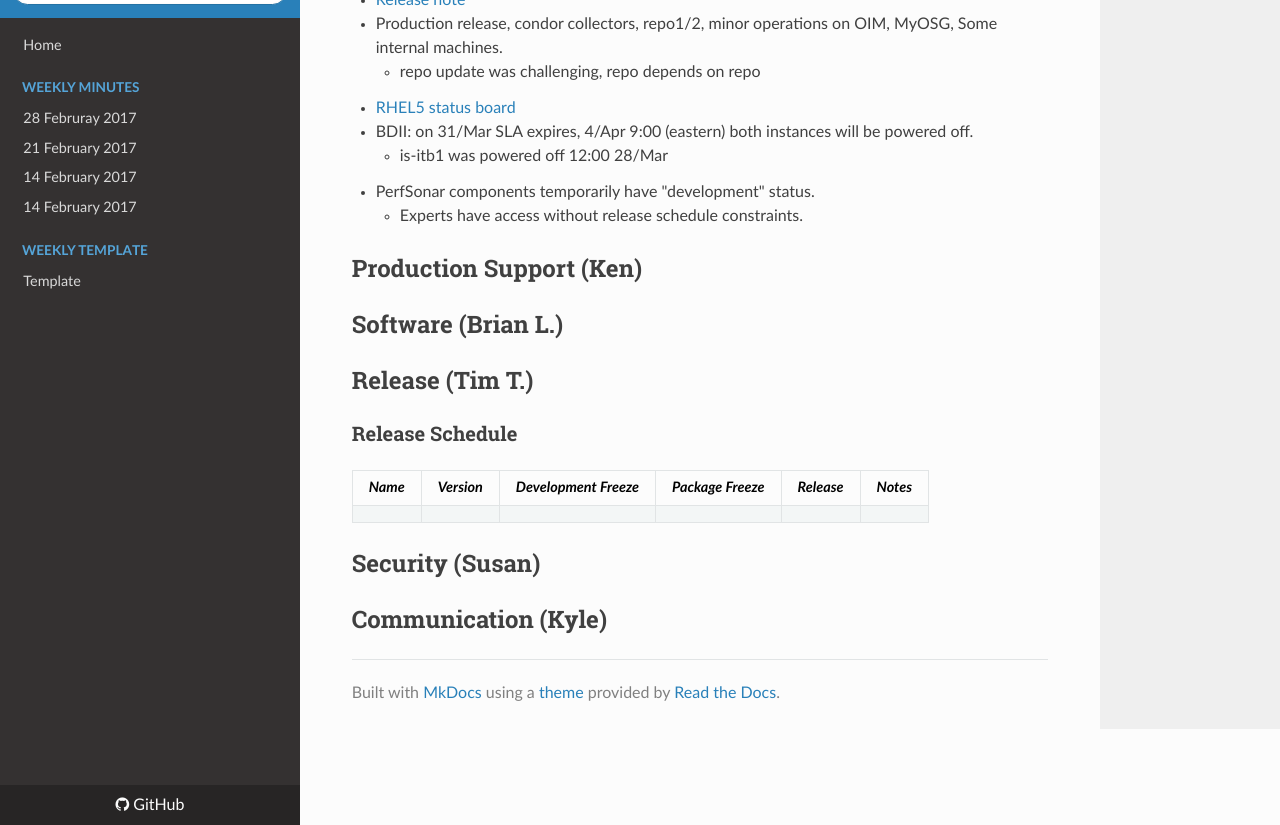
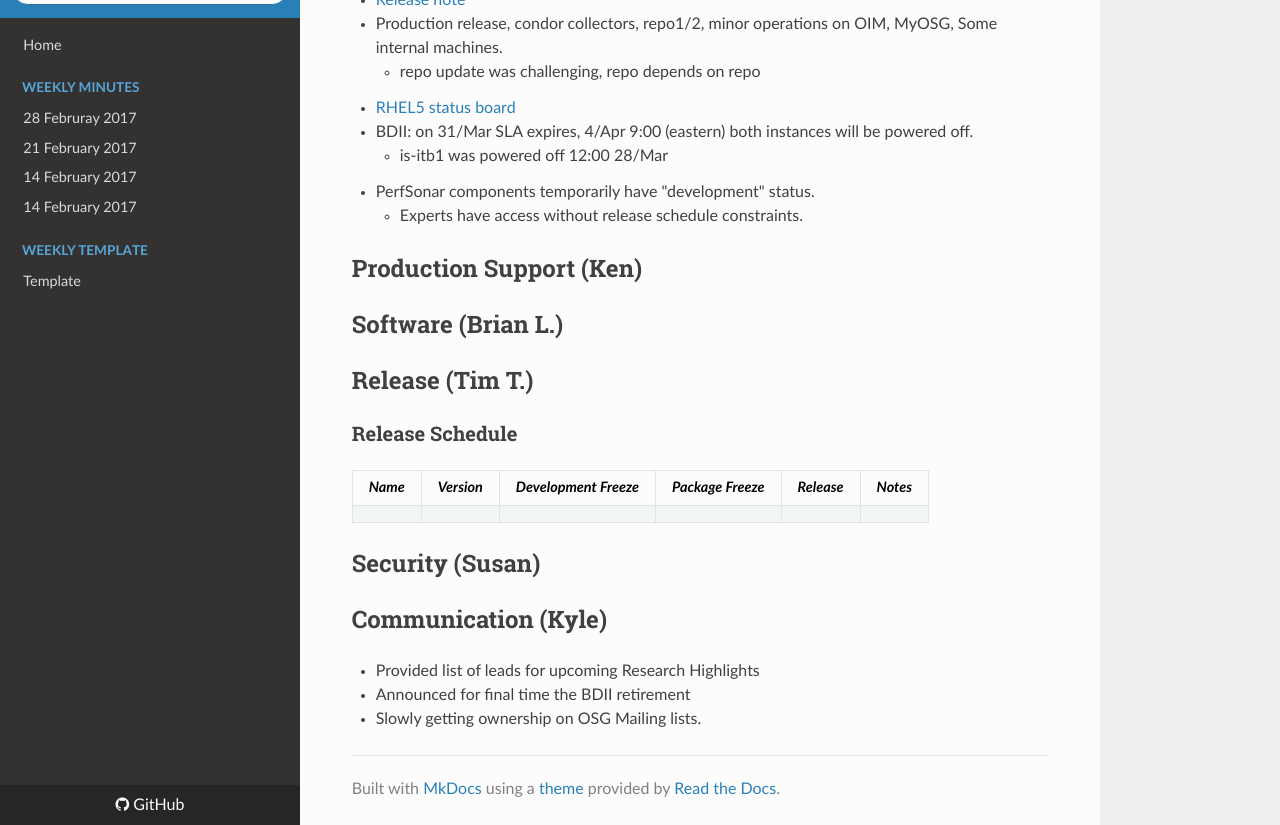
Before and after one commit to zsshah/production, an MkDocs documentation site: the page built from docs/WeeklyMinutes/28March2017.md, in a window 1280 px wide and 900 px high, scrolled down 2120 px, cut to the strip 75-900 px from the top of the window. Built offline with MkDocs 1.6.1, drawn with Linux system fonts in a browser that asks for light colours; nearby versions of some CDN libraries; old or Windows-style settings are respelled for this version of MkDocs.

Commit message:
Update 28March2017.md

```diff
--- a/docs/WeeklyMinutes/28March2017.md
+++ b/docs/WeeklyMinutes/28March2017.md
@@ -46,3 +46,6 @@
 ## Security (Susan)
 
 ## Communication (Kyle)
+   * Provided list of leads for upcoming Research Highlights
+   * Announced for final time the BDII retirement
+   * Slowly getting ownership on OSG Mailing lists.
```
